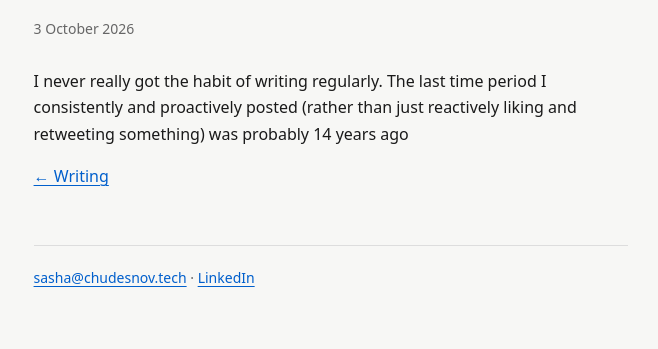
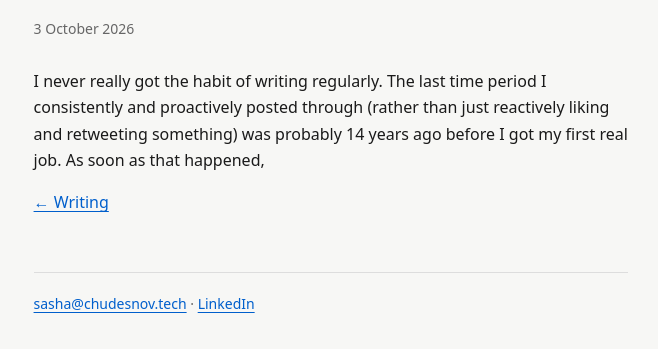
Before and after one commit to Chudesnov/chudesnov.tech, an Eleventy site: page src/writing/hello-world.md in a window 1280 px wide. Shown: the part 93-442 px from the top of the page, without its empty margins (309-967 px from the left). Built offline with nearby package versions, Linux system fonts and the light colour scheme; Eleventy itself is replaced by a stand-in of ours; files that its build step writes are made by us from their sources.

```diff
--- a/src/writing/hello-world.md
+++ b/src/writing/hello-world.md
@@ -5,4 +5,4 @@
 templateEngineOverride: md
 ---
 
-I never really got the habit of writing regularly. The last time period I consistently and proactively posted (rather than just reactively liking and retweeting something) was probably 14 years ago
+I never really got the habit of writing regularly. The last time period I consistently and proactively posted through (rather than just reactively liking and retweeting something) was probably 14 years ago before I got my first real job. As soon as that happened,
```
